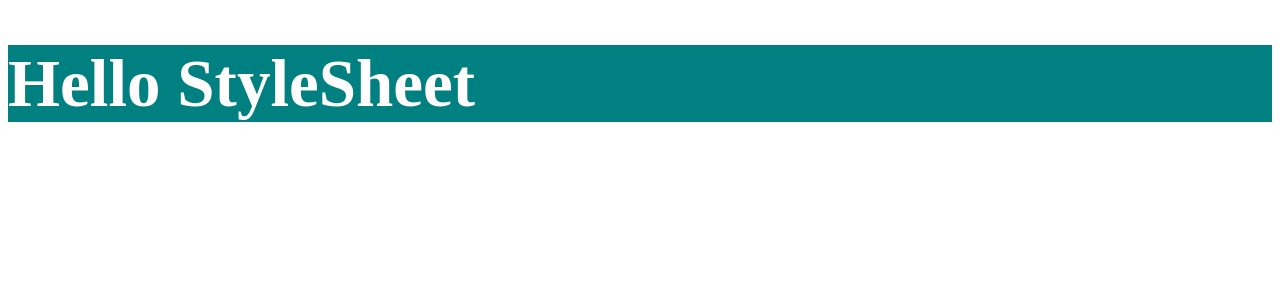
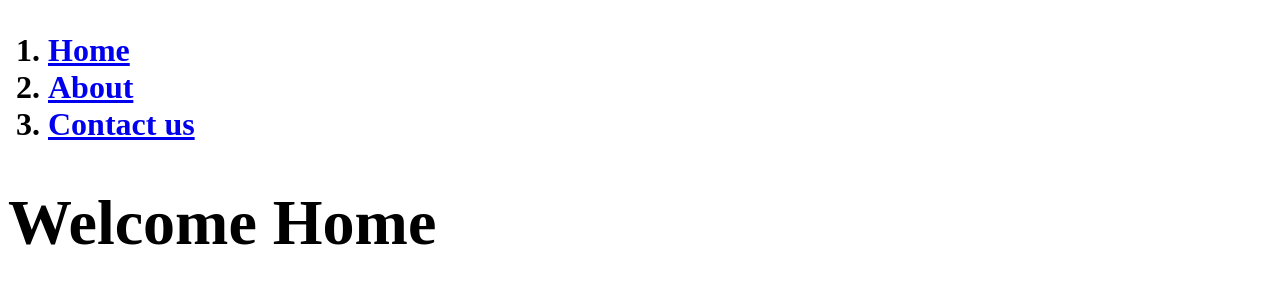
Before and after one commit to Deeksha-Singh1/ReactJs-Practice, a React (Create React App) app in the folder myapp/: page / in a window 1280 px wide. Shown: the top 300 px of the page. Built offline with nearby package versions, Linux system fonts and the light colour scheme.

Commit message:
react js practice

```diff
--- /dev/null
+++ b/myapp/src/RoutingComponent/App.js
@@ -0,0 +1,15 @@
+import React from 'react'
+import Routing from './Routing'
+
+
+const App = () => {
+  return (
+    <div>
+      <h1>
+        <Routing></Routing>
+      </h1>
+    </div>
+  )
+}
+
+export default App
--- /dev/null
+++ b/myapp/src/RoutingComponent/Routing.jsx
@@ -0,0 +1,50 @@
+import React from 'react'
+import { BrowserRouter as Router,
+  Route,
+  Link,
+  Routes} from 'react-router-dom'  ;
+
+const Routing = () => {
+  return (
+    <div>
+      <Router>
+        <nav>
+          <ol>
+            <li>
+              <Link to='/'>Home</Link>
+            </li>
+            <li>
+              <Link to='/about'>About</Link>
+            </li>
+            <li>
+              <Link to='/contact'>Contact us</Link>
+            </li>
+          </ol>
+        </nav>
+
+        <Routes>
+          <Route path='/' element={<Home/>}/>
+          <Route path='/contact' element={<ContactUs/>}/>
+          <Route path='/about' element={<About/>}/>
+        </Routes>
+
+      </Router>
+
+
+    </div>
+  )
+}
+
+function Home(){
+  return <h1>Welcome Home</h1>
+}
+
+function About(){
+  return <h1>Hello ABout</h1>
+}
+
+function ContactUs(){
+  return <h1>Hello Contact us</h1>
+}
+
+export default Routing
--- a/myapp/src/index.js
+++ b/myapp/src/index.js
@@ -1,6 +1,6 @@
 import React from 'react';
 import ReactDOM from 'react-dom/client';
-import App from './StyleSheetComponent/App';
+import App from './RoutingComponent/App';
 
 const root = ReactDOM.createRoot(document.getElementById('root'));
 root.render(
```
Also changed, not shown: 1 other file (tests, documents, lock files or other folders).
